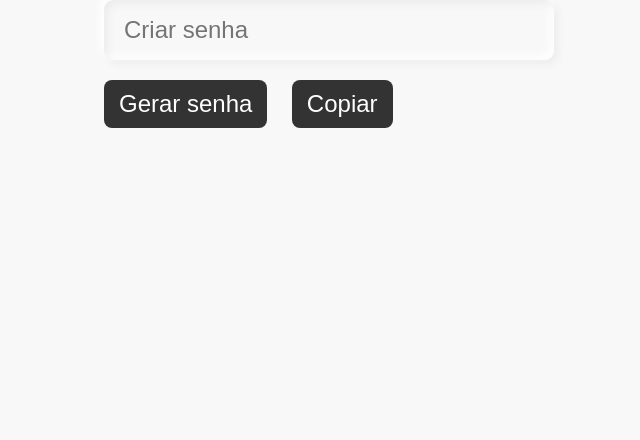
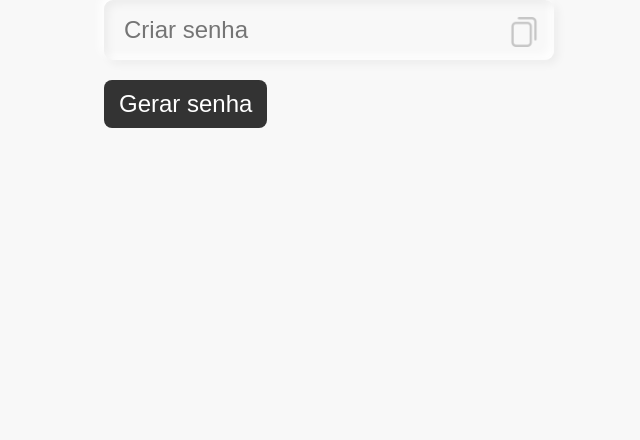
Before and after one commit to HenriqueDMenezes/GeradorSenhaAleatoria, a plain HTML site: page index.html in a window 1280 px wide. Shown: the part 360-800 px from the top of the page, without its empty margins (311-951 px from the left). Drawn offline with Linux system fonts and the light colour scheme.

Commit message:
botão de copiar a senha corrigido

```diff
--- a/index.html
+++ b/index.html
@@ -12,7 +12,7 @@
       <h2>Gerador de Senha.</h2>
       <input type="text" name="" id="password" placeholder="Criar senha" />
       <div id="btn" onclick="getPassword();">Gerar senha</div>
-      <div class="copia" onclick="copia();">Copiar</div>
+      <img src="copy.png" class="copy" alt="" onclick="copia();" />
     </div>
     <div class="alertBox"></div>
 
--- a/script.js
+++ b/script.js
@@ -15,8 +15,7 @@ function getPassword(){
 
 function copia(){
   var copiaDaSenha = document.getElementById("password");
-  copiaDaSenha.Select();
-  copiaDaSenha.setSelectionRange(0,9999);
-  document.execCommand('copia');
+  copiaDaSenha.select();
+  document.execCommand('copy');
   alertBox.classList.toggle('active');
 }
--- a/style.css
+++ b/style.css
@@ -61,25 +61,6 @@ body {
   background: #cccccc;
 }
 
-.inputBox .copia {
-  position: relative;
-  cursor: pointer;
-  color: #fff;
-  background-color: #333;
-  font-size: 24px;
-  display: inline-block;
-  padding: 10px 15px;
-  border-radius: 8px;
-  margin-left: 20px;
-}
-
-.inputBox .copia:active {
-  background: #cccccc;
-}
-.inputBox .copia:hover {
-  opacity: 0.5;
-}
-
 .alertBox {
   position: fixed;
   top: 0;
@@ -98,3 +79,16 @@ body {
   justify-content: center;
   align-items: center;
 }
+
+.copy {
+  position: absolute;
+  top: 64px;
+  right: 15px;
+  height: 30px;
+  cursor: pointer;
+  opacity: 0.2;
+}
+
+.copy:hover {
+  opacity: 1;
+}
```
Also changed, not shown: copy.png (added).
